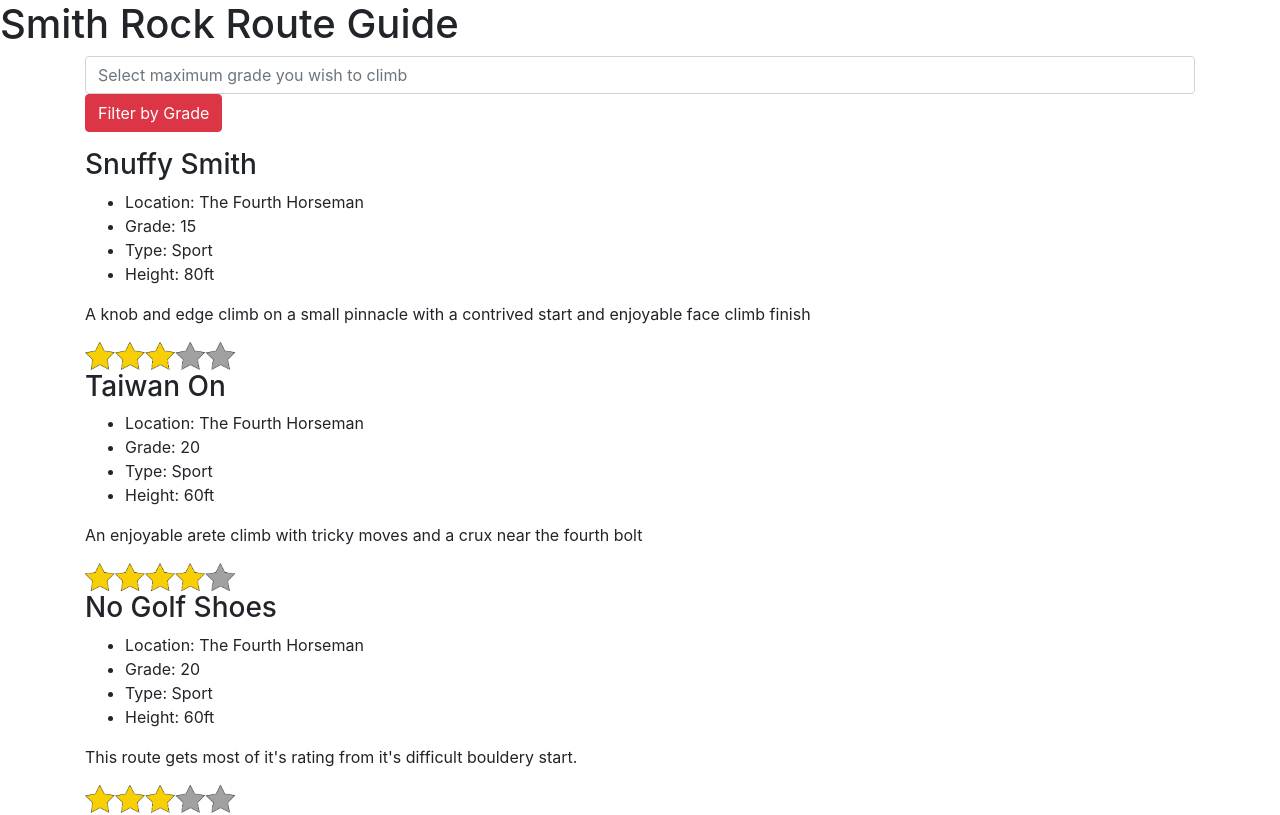
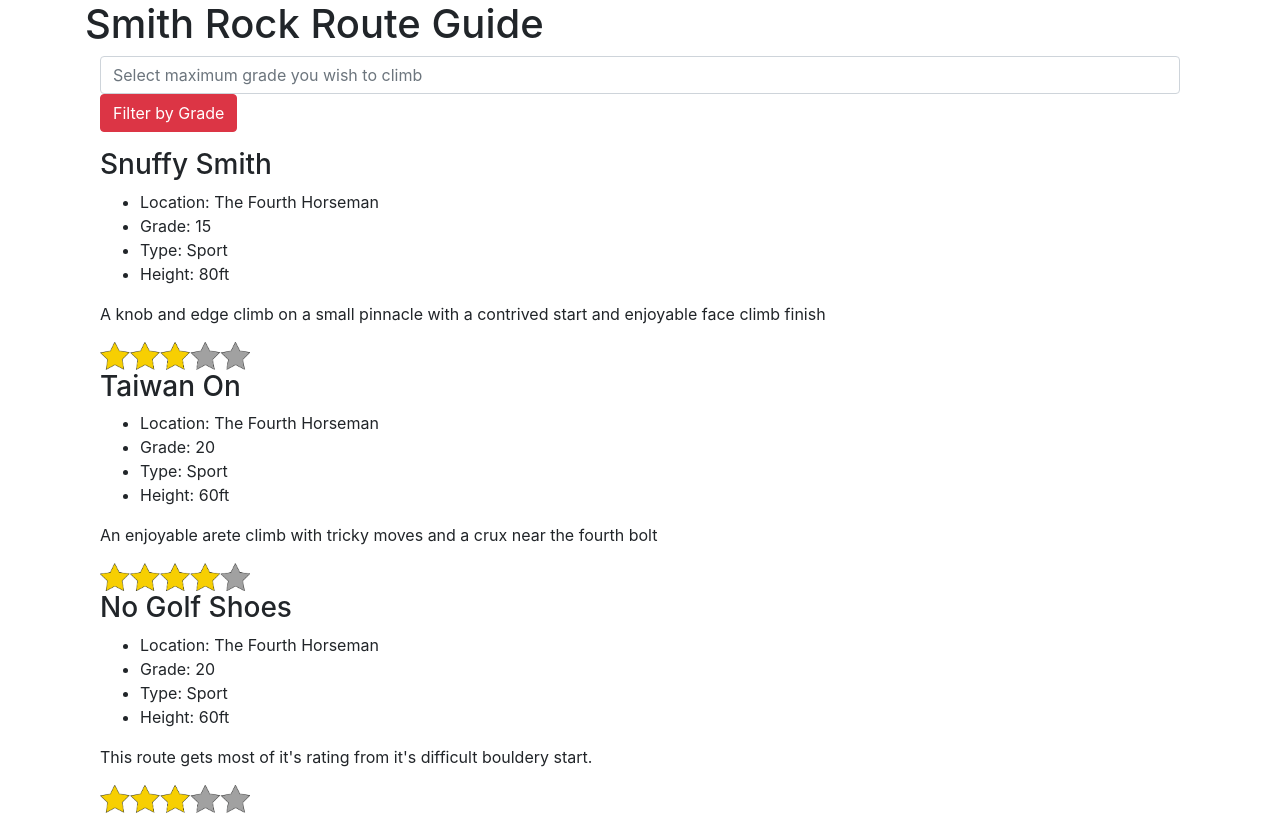
Before and after one commit to 1stBoltCrux/SmithRock, an Angular app: page / in a window 1280 px wide. Shown: the top 815 px of the page. Built offline with nearby package versions, Linux system fonts and the light colour scheme.

Commit message:
add value clearing function to filter input

```diff
--- a/src/app/app.component.html
+++ b/src/app/app.component.html
@@ -1,3 +1,4 @@
-
-    <h1>Smith Rock Route Guide</h1>
-    <route-list [childRouteList]="masterRouteList"></route-list>
+    <div class="container">
+      <h1>Smith Rock Route Guide</h1>
+      <route-list [childRouteList]="masterRouteList"></route-list>
+    </div>
--- a/src/app/route-list/route-list.component.html
+++ b/src/app/route-list/route-list.component.html
@@ -1,7 +1,7 @@
 <div class="container">
   <div class="form-group">
     <input class='form-control' placeholder="Select maximum grade you wish to climb" #routeGrade>
-    <button class="btn btn-danger" (click)="submitGrade(routeGrade.value)">Filter by Grade </button>
+    <button class="btn btn-danger" (click)="submitGrade(routeGrade.value); routeGrade.value='';">Filter by Grade </button>
   </div>
   <div *ngFor="let route of childRouteList | filterGrade:filterByGrade" class="routeList">
     <h3>{{route.name}}</h3>
```
